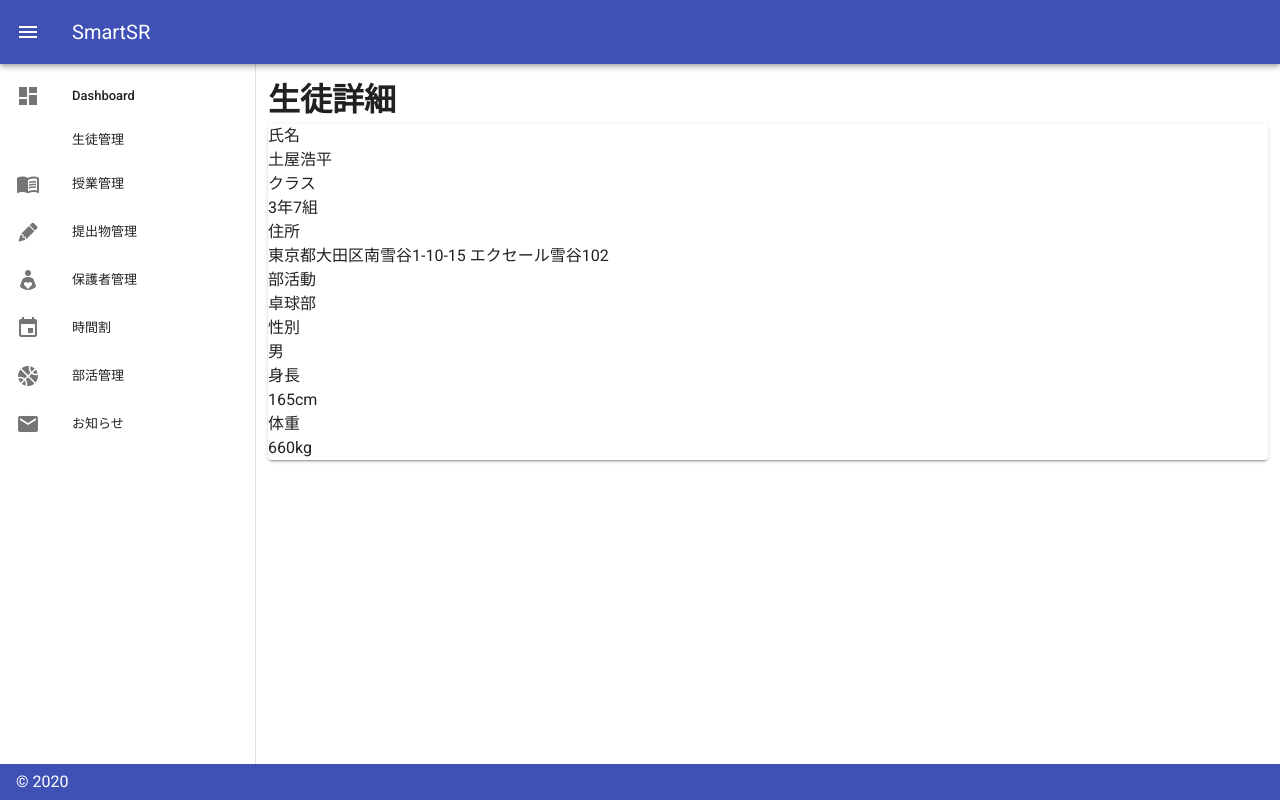
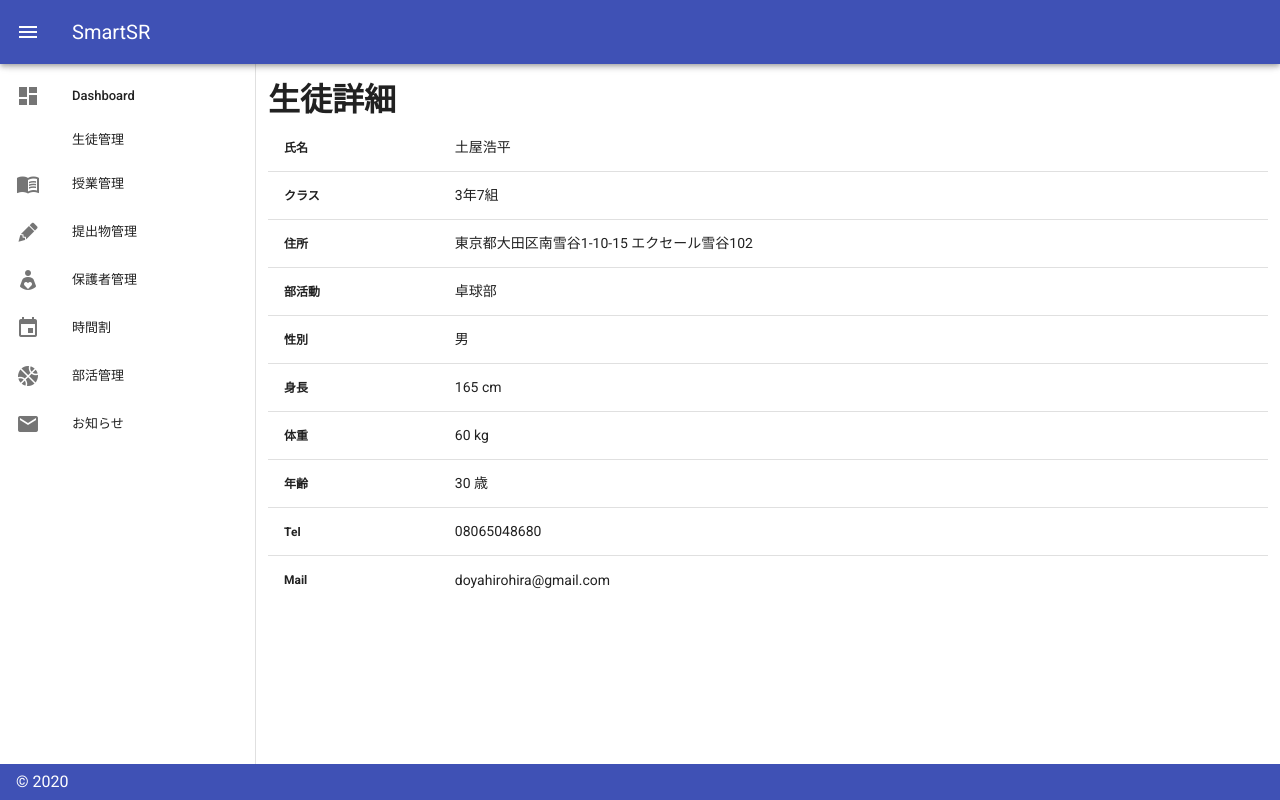
Before and after one commit to tutti2612/smart-sr-front, a Vue app: page /student/Students in a window 1280 px wide. Built offline with nearby package versions, Linux system fonts and the light colour scheme.

Commit message:
生徒詳細ページに最低限のデザインを入れた

```diff
--- a/src/main.ts
+++ b/src/main.ts
@@ -3,6 +3,9 @@ import App from "./App.vue";
 import router from "./router";
 import store from "./store";
 import vuetify from "./plugins/vuetify";
+import VueCompositionApi from "@vue/composition-api";
+
+Vue.use(VueCompositionApi);
 
 Vue.config.productionTip = false;
 
@@ -10,5 +13,5 @@ new Vue({
   router,
   store,
   vuetify,
-  render: h => h(App)
+  render: (h) => h(App)
 }).$mount("#app");
--- a/src/views/Student.vue
+++ b/src/views/Student.vue
@@ -1,25 +1,52 @@
 <template>
   <div>
     <h1>生徒詳細</h1>
-
-    <v-card>
-      <dl>
-        <dt>氏名</dt>
-        <dd>{{ state.student.name }}</dd>
-        <dt>クラス</dt>
-        <dd>{{ state.student.classroom }}</dd>
-        <dt>住所</dt>
-        <dd>{{ state.student.address }}</dd>
-        <dt>部活動</dt>
-        <dd>{{ state.student.club }}</dd>
-        <dt>性別</dt>
-        <dd>{{ state.student.sex }}</dd>
-        <dd>身長</dd>
-        <dt>{{ state.student.height }}</dt>
-        <dd>体重</dd>
-        <dt>6{{ state.student.weight }}</dt>
-      </dl>
-    </v-card>
+    <v-simple-table>
+      <template v-slot:default>
+        <tbody>
+          <tr>
+            <th class="text-left">氏名</th>
+            <td>{{ state.student.name }}</td>
+          </tr>
+          <tr>
+            <th class="text-left">クラス</th>
+            <td>{{ state.student.classroom }}</td>
+          </tr>
+          <tr>
+            <th class="text-left">住所</th>
+            <td>{{ state.student.address }}</td>
+          </tr>
+          <tr>
+            <th class="text-left">部活動</th>
+            <td>{{ state.student.club }}</td>
+          </tr>
+          <tr>
+            <th class="text-left">性別</th>
+            <td>{{ state.student.sex }}</td>
+          </tr>
+          <tr>
+            <th class="text-left">身長</th>
+            <td>{{ state.student.height }} cm</td>
+          </tr>
+          <tr>
+            <th class="text-left">体重</th>
+            <td>{{ state.student.weight }} kg</td>
+          </tr>
+          <tr>
+            <th class="text-left">年齢</th>
+            <td>{{ state.student.age }} 歳</td>
+          </tr>
+          <tr>
+            <th class="text-left">Tel</th>
+            <td>{{ state.student.tel }}</td>
+          </tr>
+          <tr>
+            <th class="text-left">Mail</th>
+            <td>{{ state.student.mail }}</td>
+          </tr>
+        </tbody>
+      </template>
+    </v-simple-table>
   </div>
 </template>
 
@@ -35,8 +62,11 @@ export default defineComponent({
         address: "東京都大田区南雪谷1-10-15 エクセール雪谷102",
         club: "卓球部",
         sex: "男",
-        height: "165cm",
-        weight: "60kg"
+        height: 165,
+        weight: 60,
+        age: 30,
+        tel: "08065048680",
+        mail: "doyahirohira@gmail.com"
       }
     });
 
```
